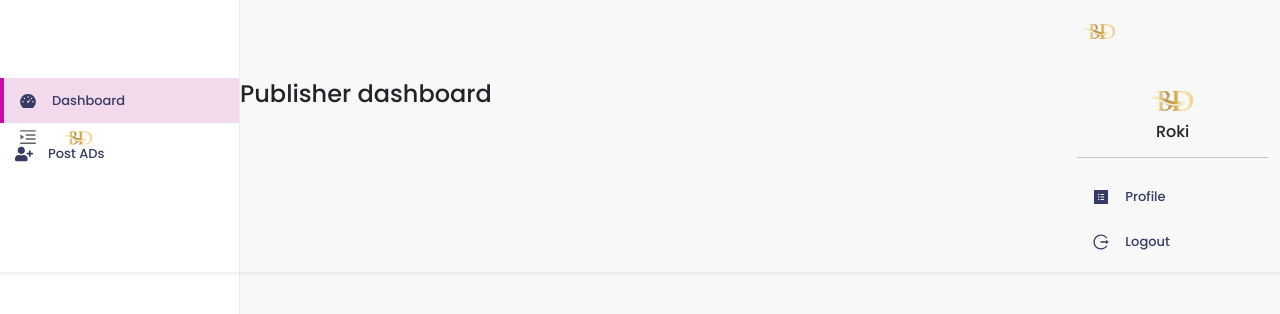
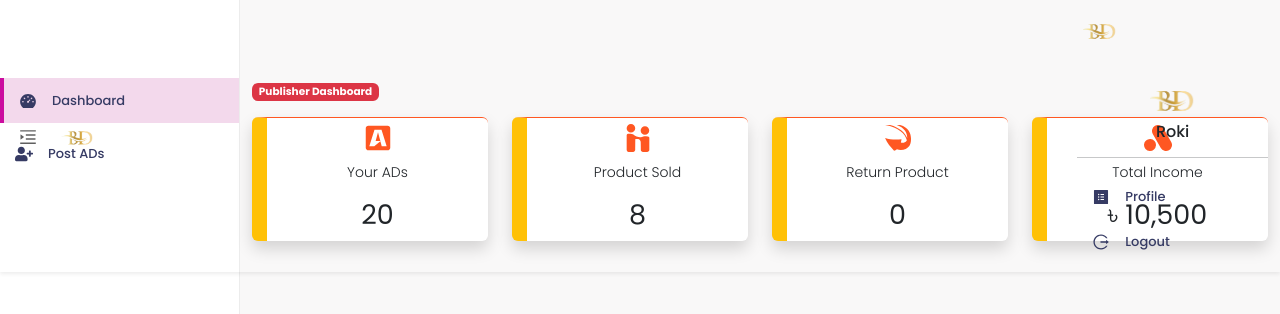
Before and after one commit to MdRoki2020/BECHE-DIN-PROJECT, a React (Create React App) app in the folder clint/: page /PublisherDashboard in a window 1280 px wide. Shown: the top 314 px of the page. Built offline with nearby package versions, Linux system fonts and the light colour scheme.

Commit message:
working on publisher dashboard

```diff
--- a/clint/src/Pages/Admin/AdminDashboard.jsx
+++ b/clint/src/Pages/Admin/AdminDashboard.jsx
@@ -60,9 +60,6 @@ const AdminDashboard = () => {
          ADMIN Dashboard
         </Badge>
 
-        {/* <div className='dashboard'>
-          <h4>Dahboard</h4>
-        </div> */}
         <div className='row'>
           <div className='col-md-3'>
           <div className='dashboardCounter card text-center shadow'>
--- a/clint/src/Pages/Publisher/PublisherDashboard.jsx
+++ b/clint/src/Pages/Publisher/PublisherDashboard.jsx
@@ -1,10 +1,52 @@
-import React from 'react'
+import React, { Fragment } from 'react'
+import { Badge } from 'react-bootstrap'
+import { FaBuysellads } from "react-icons/fa";
+import { SiHandshake,SiAnalogue } from "react-icons/si";
+import ReactPaginate from 'react-paginate'
+import { GiReturnArrow } from "react-icons/gi";
 
 const PublisherDashboard = () => {
   return (
-    <div>
-      <h4>Publisher dashboard</h4>
-    </div>
+    <Fragment>
+      <div className='container-fluid'>
+        <Badge bg="danger mb-3">
+         Publisher Dashboard
+        </Badge>
+
+        <div className='row'>
+          <div className='col-md-3'>
+          <div className='dashboardCounter card text-center shadow'>
+            <h3><FaBuysellads/></h3>
+            <p>Your ADs</p>
+            <h5 className='animated fadeInUp'>20</h5>
+          </div>
+          </div>
+          <div className='col-md-3'>
+          <div className='dashboardCounter card text-center shadow'>
+            <h3><SiHandshake/></h3>
+              <p>Product Sold</p>
+              <h5 className='animated fadeInUp'>8</h5>
+          </div>
+          </div>
+          <div className='col-md-3'>
+          <div className='dashboardCounter card text-center shadow'>
+            <h3><GiReturnArrow/></h3>
+              <p>Return Product</p>
+              <h5 className='animated fadeInUp'>0</h5>
+          </div>
+          </div>
+          <div className='col-md-3'>
+          <div className='dashboardCounter card text-center shadow'>
+            <h3><SiAnalogue/></h3>
+              <p>Total Income</p>
+              <h5 className='animated fadeInUp'>৳ 10,500</h5>
+          </div>
+          </div>
+        </div>
+
+
+      </div>
+    </Fragment>
   )
 }
 
```
